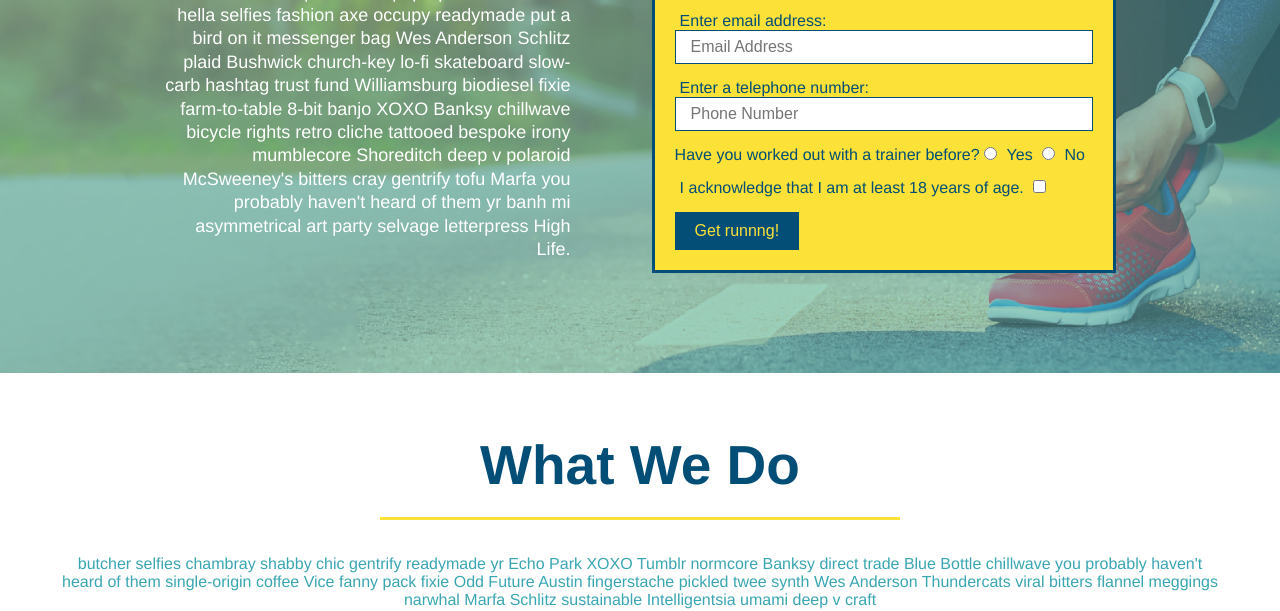
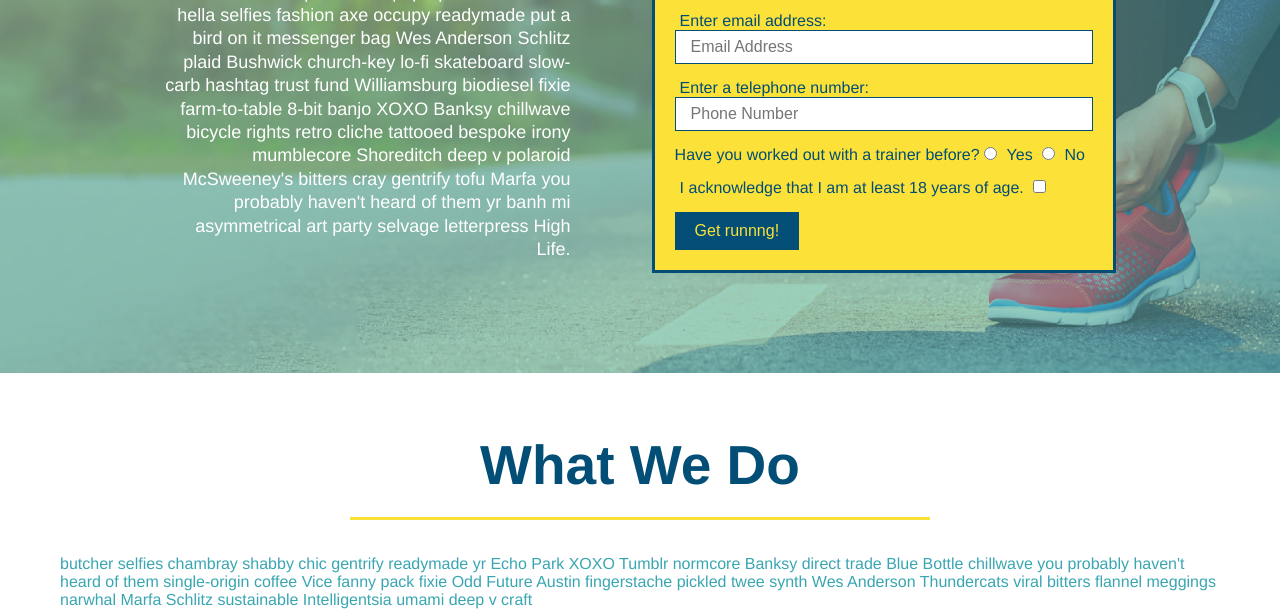
Before and after one commit to MichealJWEllis/run_buddy, a plain HTML site: page index.html in a window 1280 px wide. Shown: the part 345-956 px from the top of the page. Drawn offline with Linux system fonts and the light colour scheme.

Commit message:
changes before 2.2.9

```diff
--- a/assets/css/style.css
+++ b/assets/css/style.css
@@ -125,9 +125,7 @@ section {
   color: #fce138;
 }
 /* Style What we do Section */
-.intro {
-  text-align: center;
-}
+
 
 .into p {
   line-height: 1.7;
@@ -135,10 +133,11 @@ section {
   width: 80%;
   font-size: 20px;
   margin: 0 auto;
+  text-align: center;
 }
 /* Style What You Do Section */
 .steps {
-  text-align: center;
+
   background: #fce138;
 }
 .steps div {
@@ -164,10 +163,11 @@ section {
 .section-title {
   font-size: 55px;
   color: #024e76;
-  margin-bottom: 35px;
-  padding: 0 100px 20px 100px;
-  display: inline-block;
+  padding-bottom: 20px;
+  text-align: center;
   border-bottom: 3px solid;
+  margin: 0 auto 35px auto;
+  width: 50%;
 }
 .primary-border {
   border-color: #fce138;
@@ -178,7 +178,7 @@ section {
 /* Trainers Styling */
 
 .trainers {
-  text-align: center;
+
 }
 .trainer {
   width: 900px;
@@ -217,7 +217,7 @@ section {
 }
 /* reach out styles start */
 .contact {
-  text-align: center;
+
   background: #024e76;
 }
 .contact h2 {
@@ -251,3 +251,6 @@ section {
 }
 
 /* reach out styles end */
+.flex-row {
+  display: flex;
+}
--- a/index.html
+++ b/index.html
@@ -74,17 +74,23 @@
 
         <!--"what we do" section-->
         <section id="what-we-do" class="intro">
+            <div class="flex-row">
             <h2 class="section-title primary-border">What We Do</h2>
+            </div>
+            <div class="flex-row">
             <p>
                 butcher selfies chambray shabby chic gentrify readymade yr Echo Park XOXO Tumblr normcore Banksy direct trade Blue Bottle chillwave you probably haven't heard of them single-origin coffee Vice fanny pack fixie Odd Future Austin fingerstache pickled twee synth Wes Anderson Thundercats viral bitters flannel meggings narwhal Marfa Schlitz sustainable Intelligentsia umami deep v craft
             </p>
+            </div>
         </section>
 
         <!--"What you do" section-->
         <section id="what-you-do" class="steps">
+            <div class="flex-row">
             <h2 class="section-title secondary-border">
                 What You Do
             </h2>
+            </div>
             <div>
                 <img src="./assets/images/Logos/step-1.svg" alt="" />
                 <h3>Step 1: <span>Fill Out the Form Above.</span></h3>
@@ -109,9 +115,11 @@
 
         <!--"meet the trainers" section-->
         <section id="your-trainers" class="trainers">
+            <div class="flex-row">
             <h2 class="section-title primary-border">
                 Meet The Trainers
             </h2>
+            </div>
             <article class="trainer">
                 <img src="assets/images/01-05-trainers/trainer-1.jpg" alt="Arron Stephens in his workout clothes, ready to pump iron" />
                 <div class="trainer-bio text-left">
@@ -146,9 +154,11 @@
 
         <!--"reach out" section-->
         <section id="reach-out" class="contact">
+            <div class="flex-row">
             <h2 class="section-title secondary-border">
                 Reach Out
             </h2>
+            </div>
             <div class="contact-info">
                 <iframe
                     src="https://www.google.com/maps/embed?pb=!1m14!1m12!1m3!1d12182.30520634488!2d-74.0652613!3d40.2407219!2m3!1f0!2f0!3f0!3m2!1i1024!2i768!4f13.1!5e0!3m2!1sen!2sus!4v1561060983193!5m2!1sen!2sus"
```
